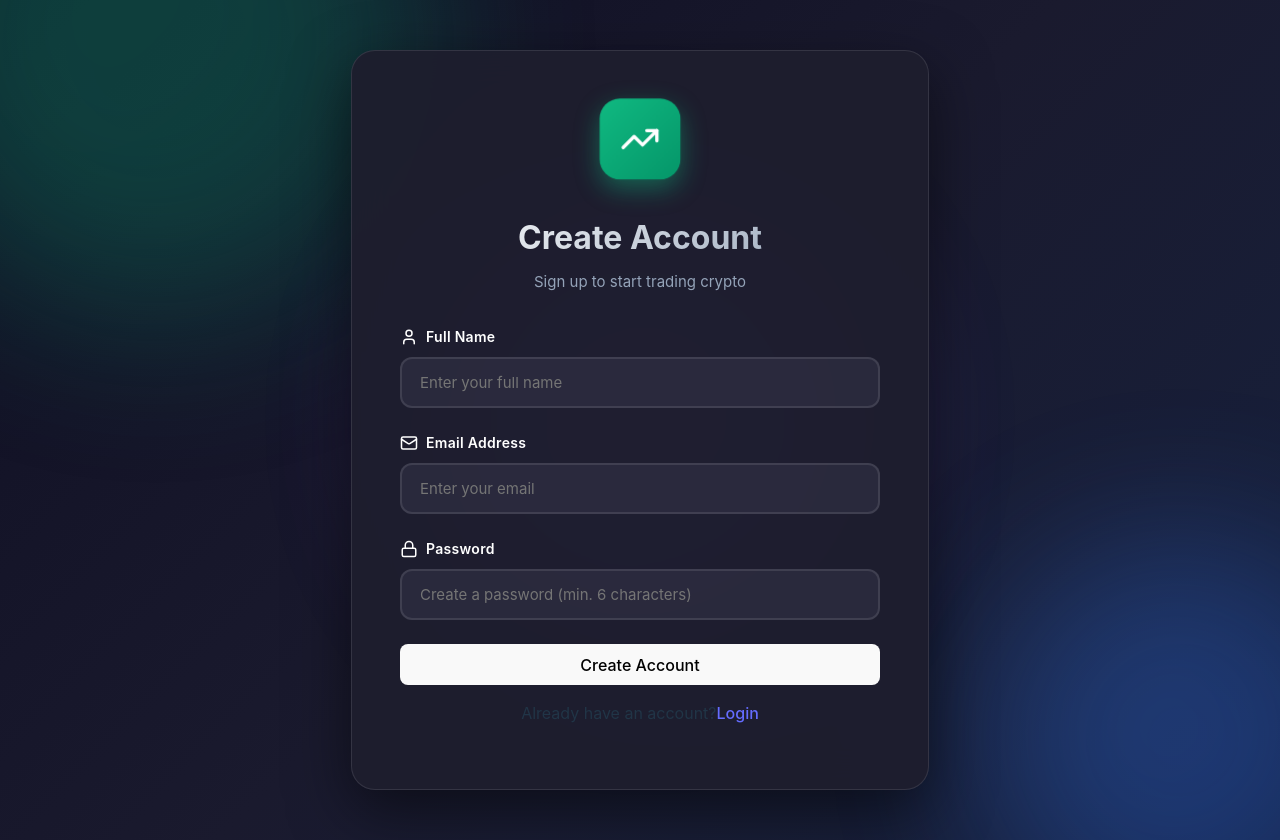
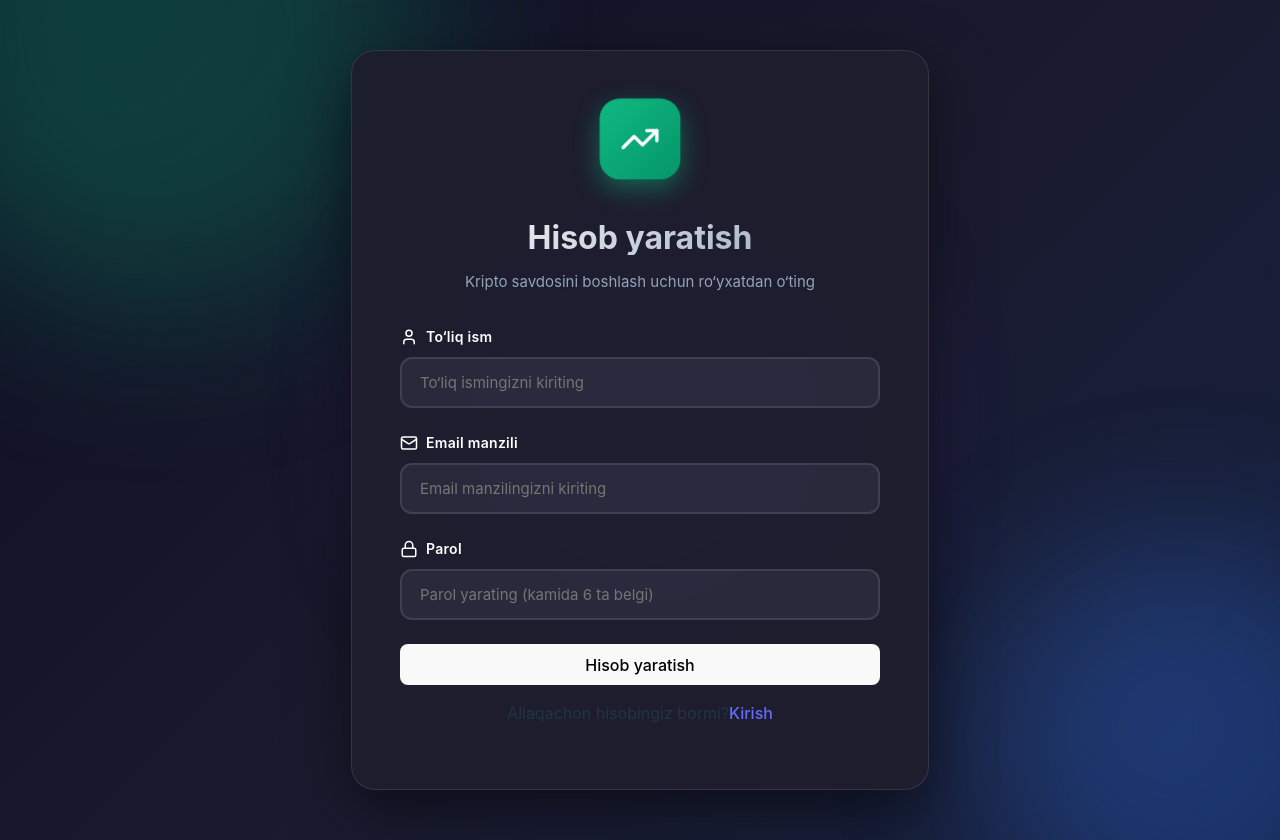
Before and after one commit to Davidkovel/binomo, a React (Vite) app in the folder binomo/: page /register in a window 1280 px wide. Built offline with nearby package versions, Linux system fonts and the light colour scheme.

Commit message:
added translation of uz for auth pages

```diff
--- a/binomo/src/components/Auth/Login.jsx
+++ b/binomo/src/components/Auth/Login.jsx
@@ -48,10 +48,10 @@ export default function Login() {
         // Redirect to trading platform
         navigate('/trading');
       } else {
-        setError(data.message || 'Login failed. Please check your credentials.');
+        setError(data.message || 'Kirish amalga oshmadi. Iltimos, kiritilgan maʼlumotlarni tekshiring.');
       }
     } catch (err) {
-      setError('Failed to connect to server. Make sure backend is running on port 8080.');
+      setError('Server bilan ulana olmadi. Backend 8080-portda ishlayotganiga ishonch hosil qiling.');
       console.error('Error:', err);
     } finally {
       setLoading(false);
@@ -71,9 +71,9 @@ export default function Login() {
           <div className="logo-container">
             <TrendingUp size={40} className="logo-icon" />
           </div>
-          <h1 className="auth-title">Welcome Back</h1>
+          <h1 className="auth-title">Qaytganingiz bilan tabriklaymiz</h1>
           <p className="auth-subtitle">
-            Login to access your trading account
+            Savdo hisobingizga kirish uchun tizimga kiring
           </p>
         </div>
 
@@ -88,7 +88,7 @@ export default function Login() {
           <div className="form-group">
             <label className="form-label">
               <Mail size={18} />
-              Email Address
+              Email manzil
             </label>
             <input
               type="email"
@@ -96,7 +96,7 @@ export default function Login() {
               value={formData.email}
               onChange={handleInputChange}
               className="form-input"
-              placeholder="Enter your email"
+              placeholder="Email manzilingizni kiriting"
               required
             />
           </div>
@@ -104,7 +104,7 @@ export default function Login() {
           <div className="form-group">
             <label className="form-label">
               <Lock size={18} />
-              Password
+              Parol
             </label>
             <input
               type="password"
@@ -112,7 +112,7 @@ export default function Login() {
               value={formData.password}
               onChange={handleInputChange}
               className="form-input"
-              placeholder="Enter your password"
+              placeholder="Parolingizni kiriting"
               required
             />
           </div>
@@ -125,16 +125,16 @@ export default function Login() {
             {loading ? (
               <span className="loading-spinner"></span>
             ) : (
-              'Login'
+              'Kirish'
             )}
           </button>
         </div>
 
         <div className="auth-toggle">
           <p>
-            Don't have an account?
+            Hisobingiz yo‘qmi?
             <a href="/register" className="toggle-link">
-              Sign Up
+              Ro‘yxatdan o‘tish
             </a>
           </p>
         </div>
--- a/binomo/src/components/Auth/Register.jsx
+++ b/binomo/src/components/Auth/Register.jsx
@@ -31,7 +31,7 @@ export default function Register() {
 
     // Basic validation
     if (formData.password.length < 6) {
-      setError('Password must be at least 6 characters long');
+      setError('Parol kamida 6 ta belgidan iborat bo‘lishi kerak');
       setLoading(false);
       return;
     }
@@ -60,20 +60,20 @@ export default function Register() {
         if (Array.isArray(data) && data.length > 0) {
           // Если ошибка связана с паролем
           if (data[0].loc && data[0].loc.includes('password')) {
-            setError('Ненадёжный пароль. Пример безопасного пароля: HardPa$$w0rd!iamthewinner');
+            setError('Ishonchsiz parol. Xavfsiz parol misoli: qwerty12');
           } else {
-            setError(data[0].msg || 'Ошибка валидации данных.');
+            setError(data[0].msg || 'Maʼlumotlarni tekshirishda xatolik');
           }
         } else if (data.detail) {
           setError(data.detail);
         } else if (data.message) {
           setError(data.message);
         } else {
-          setError('Ненадёжный пароль. Пример безопасного пароля: HardPa$$w0rd!iamthewinner');
+          setError('Ishonchsiz parol. Xavfsiz parol misoli: qwerty12');
         }
       }
     } catch (err) {
-      setError('Failed to connect to server. Make sure backend is running on port 8080.');
+      setError('Serverga ulanish muvaffaqiyatsiz. Backend 8080-portda ishlayotganiga ishonch hosil qiling.');
       console.error('Error:', err);
     } finally {
       setLoading(false);
@@ -93,9 +93,9 @@ export default function Register() {
           <div className="logo-container">
             <TrendingUp size={40} className="logo-icon" />
           </div>
-          <h1 className="auth-title">Create Account</h1>
+          <h1 className="auth-title">Hisob yaratish</h1>
           <p className="auth-subtitle">
-            Sign up to start trading crypto
+            Kripto savdosini boshlash uchun ro‘yxatdan o‘ting
           </p>
         </div>
 
@@ -110,7 +110,7 @@ export default function Register() {
           <div className="form-group">
             <label className="form-label">
               <User size={18} />
-              Full Name
+              To‘liq ism
             </label>
             <input
               type="text"
@@ -118,7 +118,7 @@ export default function Register() {
               value={formData.name}
               onChange={handleInputChange}
               className="form-input"
-              placeholder="Enter your full name"
+              placeholder="To‘liq ismingizni kiriting"
               required
             />
           </div>
@@ -126,7 +126,7 @@ export default function Register() {
           <div className="form-group">
             <label className="form-label">
               <Mail size={18} />
-              Email Address
+              Email manzili
             </label>
             <input
               type="email"
@@ -134,7 +134,7 @@ export default function Register() {
               value={formData.email}
               onChange={handleInputChange}
               className="form-input"
-              placeholder="Enter your email"
+              placeholder="Email manzilingizni kiriting"
               required
             />
           </div>
@@ -142,7 +142,7 @@ export default function Register() {
           <div className="form-group">
             <label className="form-label">
               <Lock size={18} />
-              Password
+              Parol
             </label>
             <input
               type="password"
@@ -150,7 +150,7 @@ export default function Register() {
               value={formData.password}
               onChange={handleInputChange}
               className="form-input"
-              placeholder="Create a password (min. 6 characters)"
+              placeholder="Parol yarating (kamida 6 ta belgi)"
               required
               minLength={6}
             />
@@ -164,16 +164,16 @@ export default function Register() {
             {loading ? (
               <span className="loading-spinner"></span>
             ) : (
-              'Create Account'
+              'Hisob yaratish'
             )}
           </button>
         </div>
 
         <div className="auth-toggle">
           <p>
-            Already have an account?
+            Allaqachon hisobingiz bormi?
             <a href="/login" className="toggle-link">
-              Login
+              Kirish
             </a>
           </p>
         </div>
```
